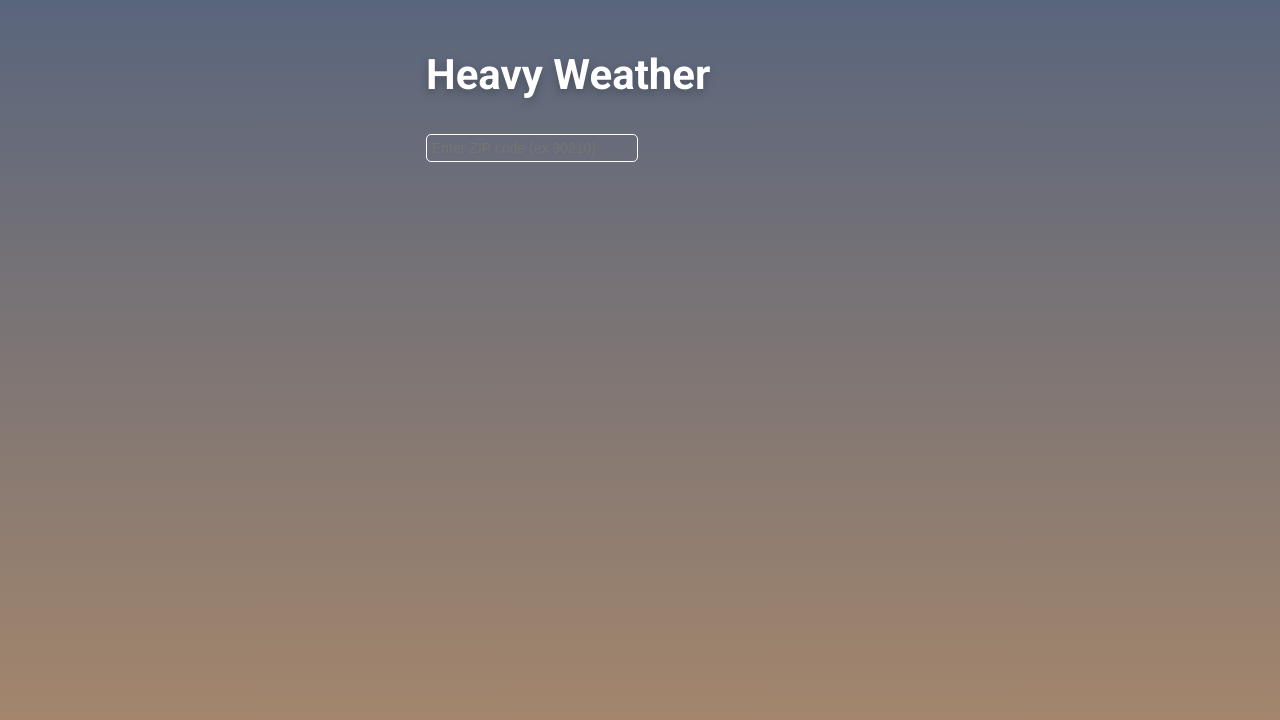
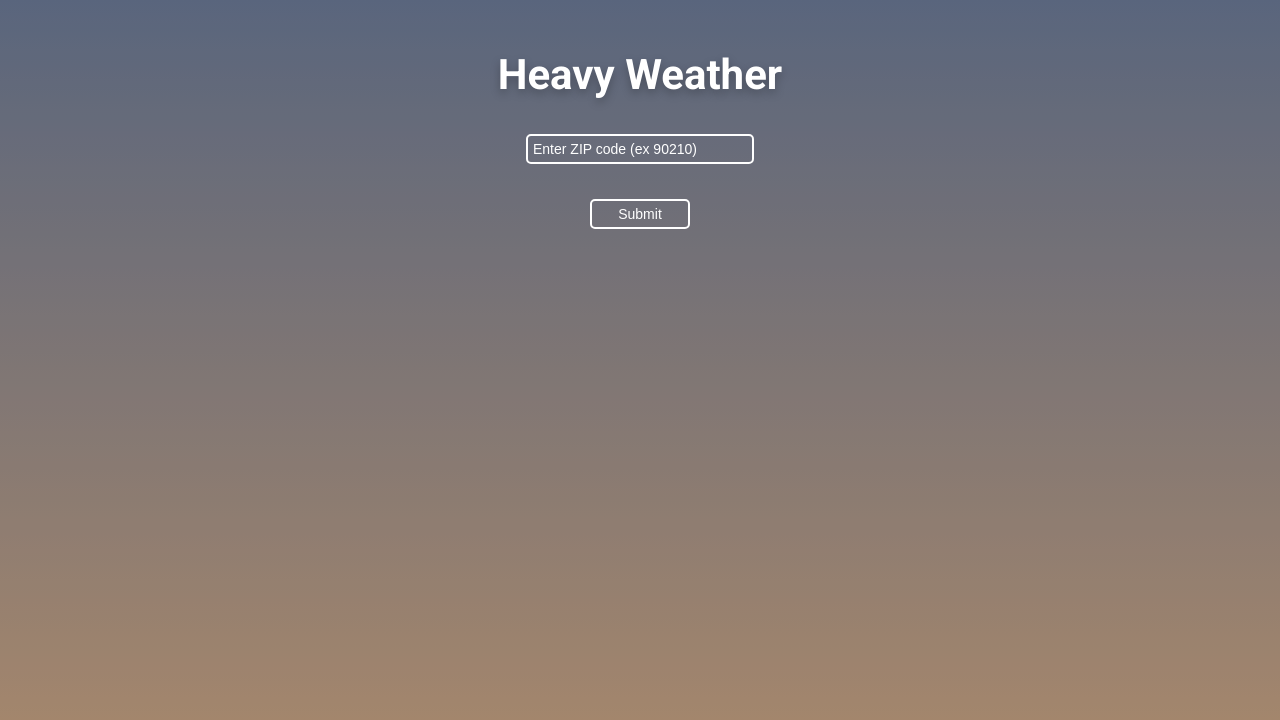
Before and after one commit to thomascvieira/heavy-weather, a React (Create React App) app: page / in a window 1280 px wide. Shown: the top 720 px of the page. Built offline with nearby package versions, Linux system fonts and the light colour scheme.

Commit message:
AddZipCode component
created AddZipCode component to take user input and fetch data from Zippopotam.us

```diff
--- a/package.json
+++ b/package.json
@@ -8,6 +8,7 @@
     "@testing-library/user-event": "^12.8.3",
     "react": "^17.0.2",
     "react-dom": "^17.0.2",
+    "react-icons": "^4.3.1",
     "react-scripts": "4.0.3",
     "web-vitals": "^1.1.2"
   },
--- a/src/App.js
+++ b/src/App.js
@@ -1,10 +1,18 @@
+import { useState, useEffect } from 'react'
 import Header from "./components/Header";
+import AddZipCode from "./components/AddZipCode";
 
-function App() {
+const App = () => {
+
+  const addZipCode = (zipCode) => {
+    console.log(zipCode)
+  }
+
   return (
     <div className="background">
       <div className="container">
         <Header />
+        <AddZipCode onAdd={addZipCode} />
       </div>
     </div>
   );
--- /dev/null
+++ b/src/components/AddZipCode.js
@@ -0,0 +1,40 @@
+import { useState } from 'react'
+
+const AddZipCode = ({onAdd}) => {
+    const [zipCode, setZipCode] = useState('');
+
+    const onSubmit = (e) => {
+        e.preventDefault()
+        if (!zipCode) {
+            alert('Please enter a five digit ZIP code')
+            return
+        }
+        onAdd(zipCode)
+        setZipCode('')
+        fetchZipCode(zipCode)
+    }
+
+    const fetchZipCode = async (zipCode) => {
+        const res = await fetch('https://api.zippopotam.us/us/'+zipCode)
+        const data = await res.json()
+        console.log(data)
+        return data
+    }
+
+    return (
+        <div>
+            <form className='zip-form' onSubmit={onSubmit}>
+                <input
+                    type='text'
+                    className='zipInput'
+                    placeholder="Enter ZIP code (ex 90210)"
+                    value={zipCode}
+                    onChange={(e) => setZipCode(e.target.value)}>
+                </input>
+                <input type='submit' value='Submit' className='btnSubmit'></input>
+            </form>
+        </div>
+    )
+}
+
+export default AddZipCode
--- a/src/components/Header.js
+++ b/src/components/Header.js
@@ -2,8 +2,6 @@ const Header = () => {
     return (
         <header>
           <h1 className="title">Heavy Weather</h1>
-          <input placeholder="Enter ZIP code (ex 90210)"></input>
-
         </header>
     )
 }
--- a/src/index.css
+++ b/src/index.css
@@ -22,6 +22,7 @@ body{
   margin: 0 auto;
   padding-top: 50px;
   width: 428px;
+  text-align: center;
 }
 
 .title{
@@ -30,12 +31,28 @@ body{
 }
 
 input{
-  border: 1px solid #FFFFFF;
+  border: 2px solid #FFFFFF;
   border-radius: 5px;
   background: transparent;
   color: #FFFFFF;
-  width: 200px;
+  width: 50%;
   font-size: 14px;
   padding: 5px;
+}
+input:focus{
+  box-shadow: 0px 2px 10px rgba(228,183,142,1);
+  outline: none;
+  border: 2px solid #FFFFFF;
+}
+.zipInput{
   margin: 35px auto;
 }
+::placeholder{
+  color: #FFFFFF;
+}
+.btnSubmit{
+  display: block;
+  width: 100px;
+  cursor: pointer;
+  margin: 0 auto;
+}
```
Also changed, not shown: 1 other file (tests, documents, lock files or other folders).
